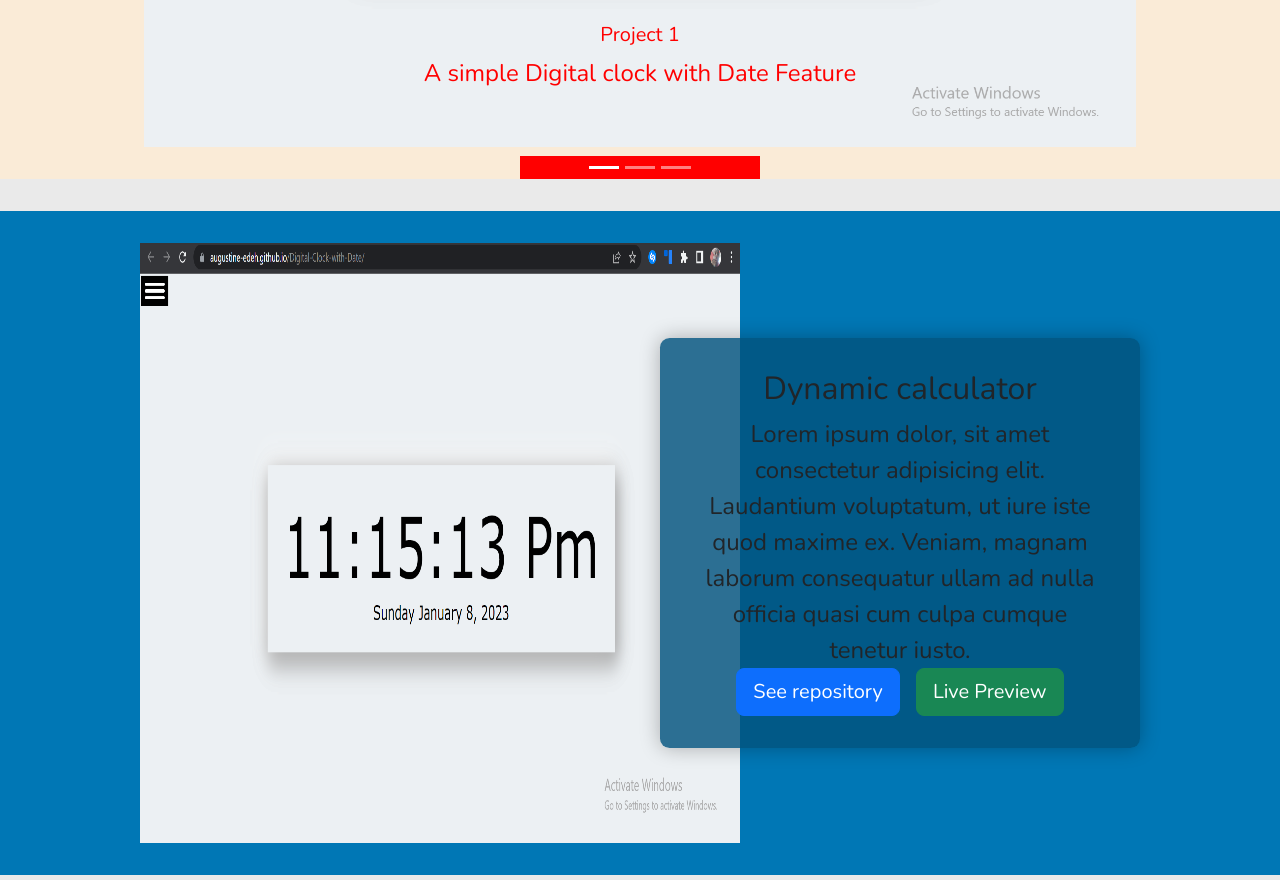
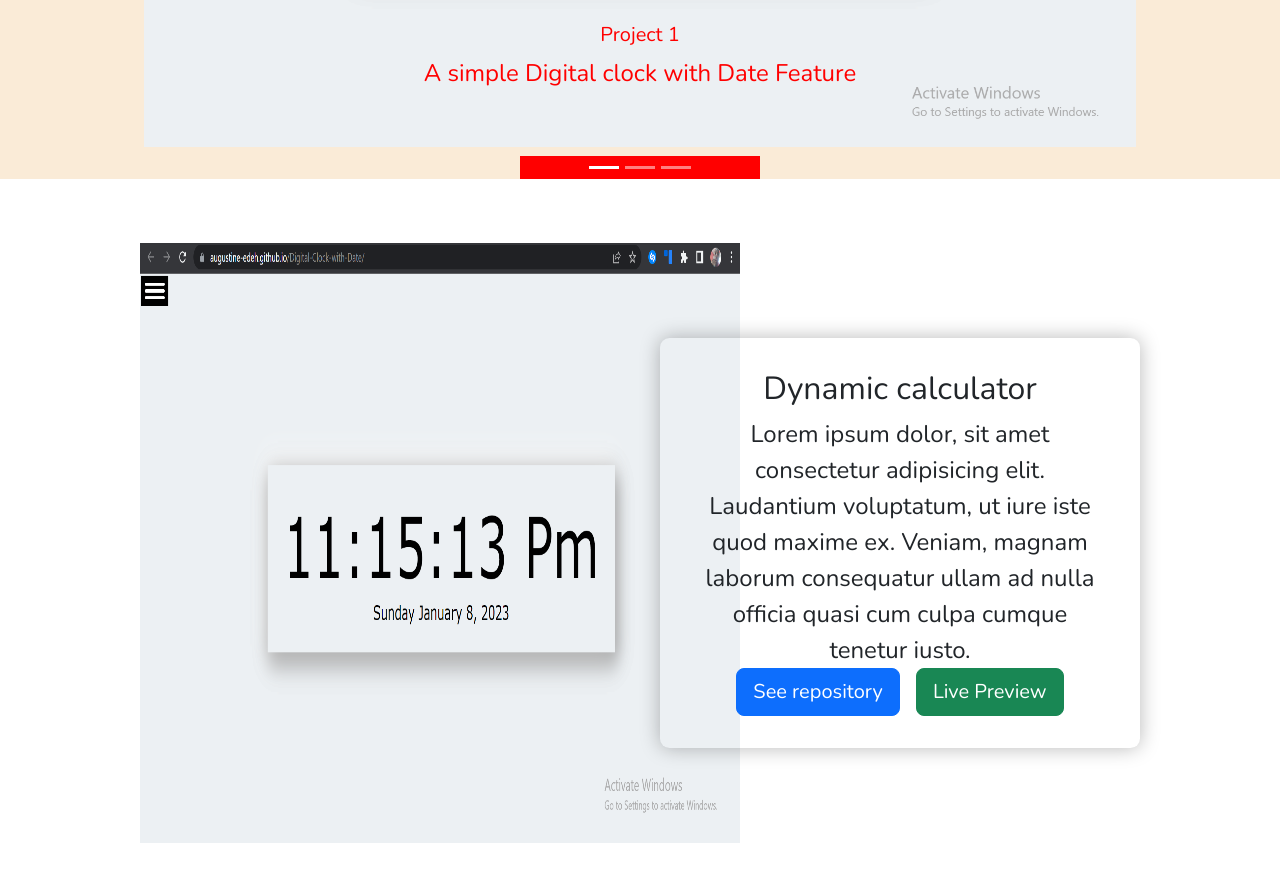
Before and after one commit to Augustine-edeh/My-Portfolio, a plain HTML site: page index.html in a window 1280 px wide. Shown: the part 1460-2340 px from the top of the page. Drawn offline with nearby package versions, Linux system fonts and the light colour scheme; a script that the page names is missing; a web font is replaced by a local one.

Commit message:
Removed extravagant colours

```diff
--- a/style.css
+++ b/style.css
@@ -137,7 +137,7 @@ nav .bi:hover {
   display: flex;
   flex-direction: column;
   align-items: center;
-  background: #d6d6d680;
+  /* background: #d6d6d680; */
   padding: 2rem 0;
   gap: 2rem;
 }
@@ -145,7 +145,7 @@ nav .bi:hover {
   display: flex;
   justify-content: center;
   align-items: center;
-  background: #0077b5;
+  /* background: #0077b5; */
   width: 100rem;
   padding: 2rem 0;
 }
@@ -158,7 +158,7 @@ nav .bi:hover {
 }
 .project-description {
   width: 30rem;
-  background: #02537ed0;
+  /* background: #02537ed0; */
   border-radius: 0.6rem;
   margin-left: -5%;
   box-shadow: 0 0 20px #00000048;
```
